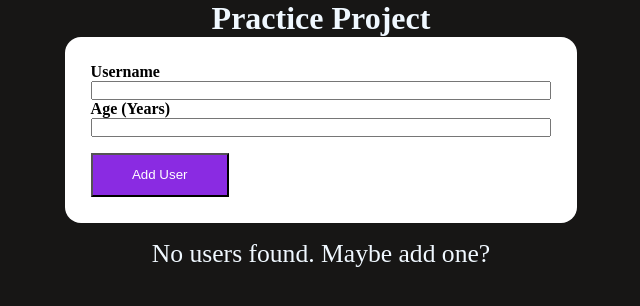
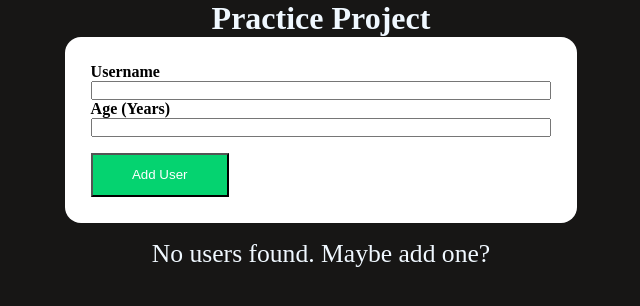
Before and after one commit to Theodoric-Graham/practice-project-1, a React (Create React App) app: page / in a window 1280 px wide. Shown: the top 306 px of the page, without its empty margins (319-959 px from the left). Built offline with nearby package versions, Linux system fonts and the light colour scheme.

Commit message:
updated modal styling

```diff
--- a/src/App.css
+++ b/src/App.css
@@ -47,7 +47,7 @@ strong {
 
 button {
   color: white;
-  background-color: blueviolet;
+  background-color: rgb(5, 211, 112);
   margin-top: 1rem;
   width: 30%;
   padding: 0.8rem;
```
